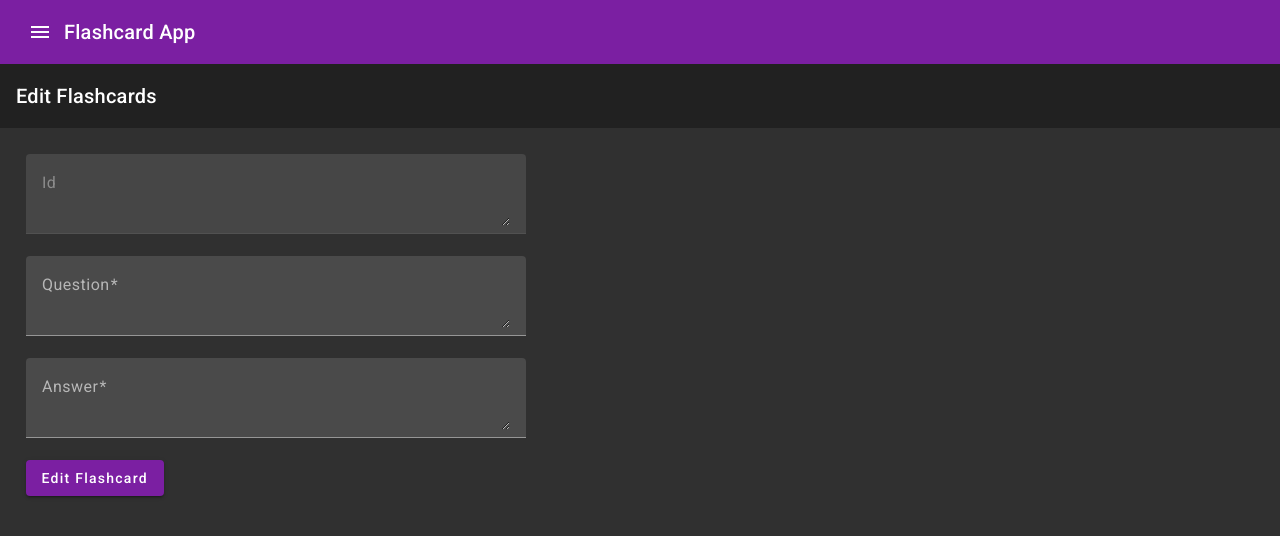
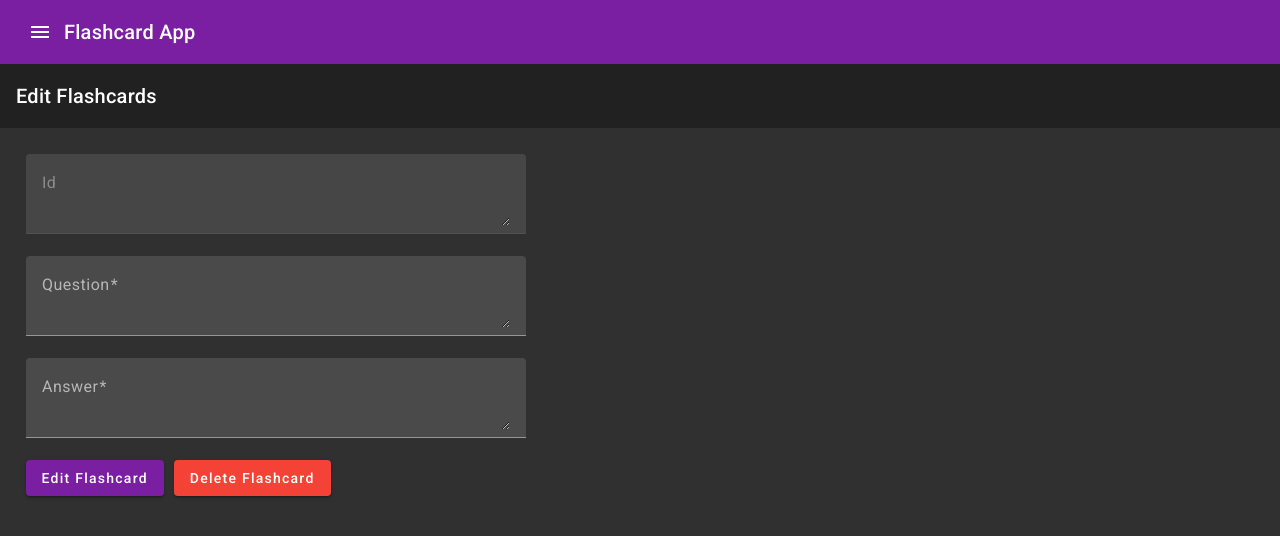
Before and after one commit to YueYuenu/FlashcardApp, an Angular app in the folder angularapp/: page /details/1 in a window 1280 px wide. Shown: the top 536 px of the page. Built offline with nearby package versions, Linux system fonts and the light colour scheme; no server answers.

Commit message:
delete button WIP

```diff
--- a/angularapp/src/app/edit-flashcards/edit-flashcards.component.css
+++ b/angularapp/src/app/edit-flashcards/edit-flashcards.component.css
@@ -12,3 +12,7 @@ div {
 .full-width {
     width: 100%;
 }
+
+.editpagebuttons {
+    margin: 0px 10px 0px 0px;
+}
--- a/angularapp/src/app/edit-flashcards/edit-flashcards.component.html
+++ b/angularapp/src/app/edit-flashcards/edit-flashcards.component.html
@@ -22,7 +22,14 @@
             <textarea matInput formControlName="Answer" placeholder=""></textarea>
         </mat-form-field>
     </form>
-    <button mat-raised-button color="primary" (click)="formSubmission()">
-        <span>Edit Flashcard</span>
-    </button>
+
+    <section>
+        <button class="editpagebuttons" mat-raised-button color="primary" (click)="formSubmission()">
+            <span>Edit Flashcard</span>
+        </button>
+        <button class="editpagebuttons" mat-raised-button color="warn" (click)="deleteFlashcard()">
+            <span>Delete Flashcard</span>
+        </button>
+    </section>
+
 </div>
--- a/angularapp/src/app/edit-flashcards/edit-flashcards.component.ts
+++ b/angularapp/src/app/edit-flashcards/edit-flashcards.component.ts
@@ -71,4 +71,10 @@ export class EditFlashcardsComponent implements OnInit {
       else { this._snackbar.open("Something went wrong", "Close"); }
     });
   }
+
+  deleteFlashcard(){
+     //get id, call service for delete, open snackbar
+     //route back to list
+     console.log("check id to delete", );
+  }
 }
--- a/angularapp/src/app/services/flashcard.service.ts
+++ b/angularapp/src/app/services/flashcard.service.ts
@@ -26,4 +26,8 @@ export class FlashcardService {
     GetCardsById(cardId: number): Observable<Flashcard> {
         return this.http.get<Flashcard>(this.url + 'GetFlashcardById?id=' + cardId);
     }
+
+    DeleteFlashcard(cardId: number): Observable<any> {
+        return this.http.delete<Flashcard>(this.url + 'DeleteFlashcard?id=' + cardId);
+    }
 }
--- a/angularapp/src/app/toolbar/toolbar.component.html
+++ b/angularapp/src/app/toolbar/toolbar.component.html
@@ -23,8 +23,8 @@
             <mat-icon>edit</mat-icon>
             <span>Edit Flashcards</span>
         </button> -->
-        <button mat-menu-item routerLink="removeFlashcards">
+        <!-- <button mat-menu-item routerLink="removeFlashcards">
             <mat-icon>delete</mat-icon>
             <span>Remove Flashcards</span>
-        </button>
+        </button> -->
     </mat-menu>
```
